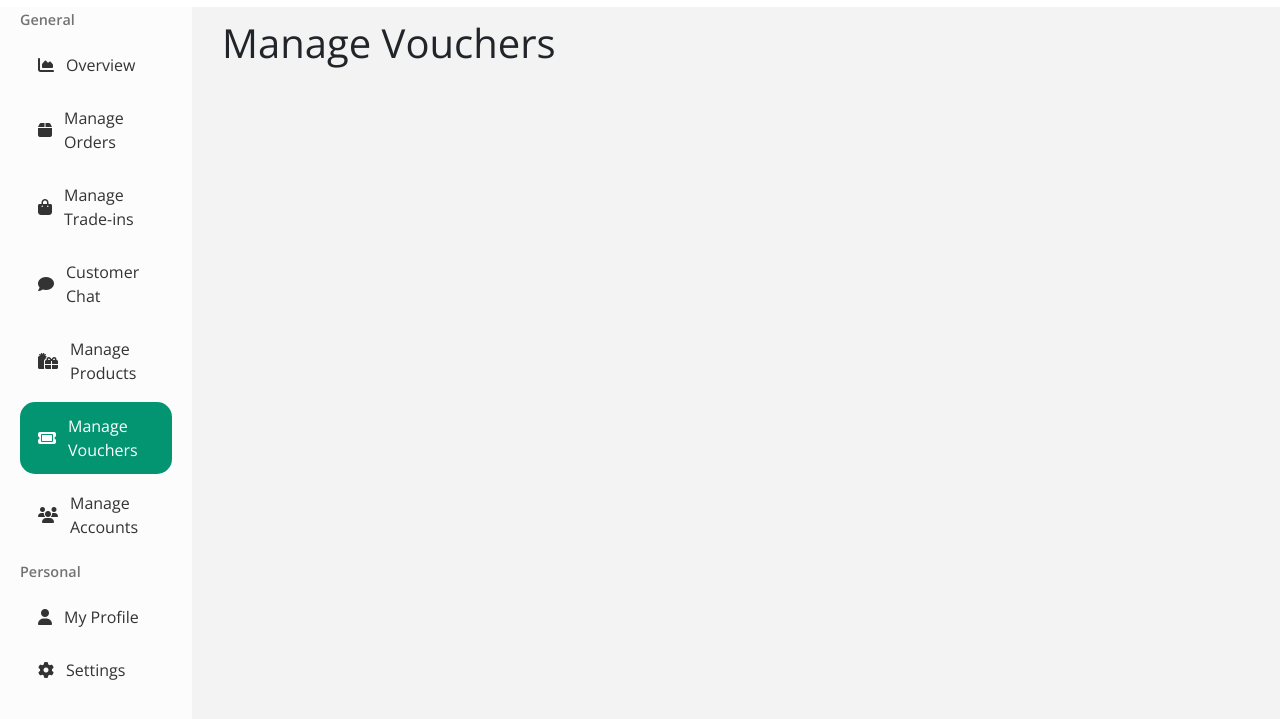
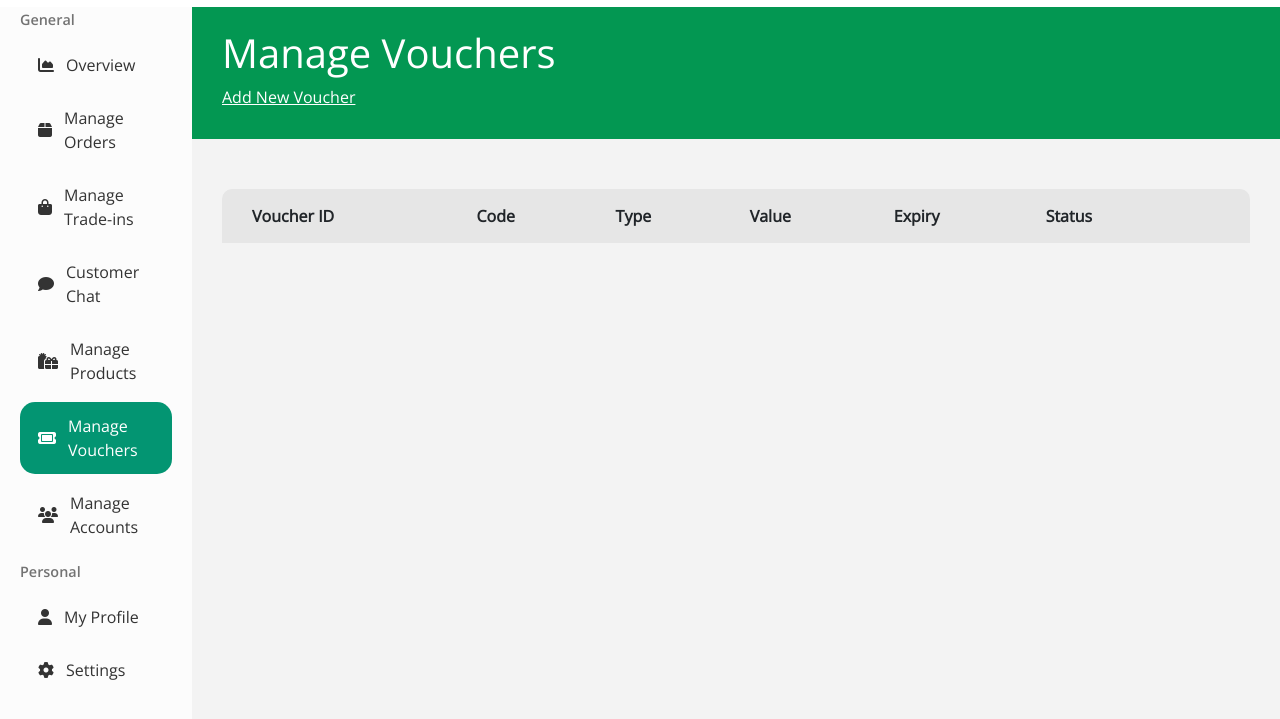
Before and after one commit to bennygdev/rewwwind, a Flask app: page /dashboard/manage-vouchers in a window 1280 px wide. Shown: the part 81-800 px from the top of the page. Run offline with Flask 3, Linux system fonts and the light colour scheme; a user stored in the database is signed in; lists and menus that the app fills with data are empty; some libraries are stand-ins or nearby versions.

Commit message:
added newsletter and voucher  model, added voucher functionality (just basic CR, frontend not fully complete)

```diff
--- a/app/__init__.py
+++ b/app/__init__.py
@@ -101,6 +101,7 @@ def create_app():
   from .manageProducts import manageProducts
   from .manageVouchers import manageVouchers
   from .manageAccounts import manageAccounts
+  from .newsletter import newsletter
 
   app.register_blueprint(overview, url_prefix="/dashboard")
   app.register_blueprint(dashboard, url_prefix="/dashboard")
@@ -110,6 +111,7 @@ def create_app():
   app.register_blueprint(manageProducts, url_prefix="/dashboard")
   app.register_blueprint(manageVouchers, url_prefix="/dashboard")
   app.register_blueprint(manageAccounts, url_prefix="/dashboard")
+  app.register_blueprint(newsletter, url_prefix="/dashboard")
 
   # Product Pages
   from .productPagination import productPagination
@@ -170,7 +172,7 @@ def create_database(app):
       print('Created Database!')
       # insert_categories()
 
-      from .seed import insert_categories, insert_products, insert_users, insert_payment_types, insert_default_roles, insert_subcategories, insert_orders
+      from .seed import insert_categories, insert_products, insert_users, insert_payment_types, insert_default_roles, insert_subcategories, insert_orders, insert_voucher_types
 
       insert_default_roles()
       insert_payment_types()
@@ -179,3 +181,4 @@ def create_database(app):
       insert_subcategories()
       insert_products()
       insert_orders()
+      insert_voucher_types()
--- a/app/manageVouchers.py
+++ b/app/manageVouchers.py
@@ -1,13 +1,59 @@
-from flask import Blueprint, render_template, redirect, url_for, request, flash
+from flask import Blueprint, render_template, redirect, url_for, request, flash, jsonify
 from flask_login import login_required, current_user
 from .roleDecorator import role_required
 from . import db
+from .models import Voucher, VoucherType
+from .forms import VoucherForm
 
 manageVouchers = Blueprint('manageVouchers', __name__)
-# Vouchers page
 
 @manageVouchers.route('/manage-vouchers')
 @login_required
 @role_required(2, 3)
 def vouchers_listing():
-  return render_template("dashboard/manageVouchers/vouchers.html", user=current_user)
+  vouchers = Voucher.query.order_by(Voucher.created_at.desc()).all()
+
+  return render_template("dashboard/manageVouchers/vouchers.html", user=current_user, vouchers=vouchers)
+
+@manageVouchers.route('/manage-vouchers/add', methods=['GET', 'POST'])
+@login_required
+@role_required(2, 3)
+def add_voucher():
+  form = VoucherForm()
+
+  if form.validate_on_submit():
+    criteria = {
+      'min_cart_amount': form.min_cart_amount.data,
+      'min_cart_items': form.min_cart_items.data,
+      'first_purchase': form.first_purchase_only.data,
+      'eligible_categories': form.eligible_categories.data
+    }
+
+    voucher = Voucher(
+      voucher_code=form.code.data,
+      voucher_description=form.description.data,
+      voucherType_id=VoucherType.query.filter_by(voucher_type=form.voucher_type.data).first().id,
+      discount_value=form.discount_value.data,
+      criteria=criteria,
+      expiry_days=form.expiry_days.data
+    )
+
+    db.session.add(voucher)
+    try:
+      db.session.commit()
+      flash('Voucher created successfully!', 'success')
+      return redirect(url_for('manageVouchers.vouchers_listing'))
+    except Exception as e: # debug
+      print(e)
+      db.session.rollback()
+      flash('An error occurred while creating the voucher.', 'error')
+
+  return render_template("dashboard/manageVouchers/add_voucher.html", user=current_user, form=form)
+
+@manageVouchers.route('/manage-vouchers/voucher-details/<int:id>')
+@login_required
+@role_required(2, 3)
+def voucher_details(id):
+  selectedVoucher = Voucher.query.get_or_404(id)
+
+  return render_template('dashboard/manageVouchers/voucher_details.html', user=current_user, selectedVoucher=selectedVoucher)
--- /dev/null
+++ b/app/static/css/dashboard/manageVouchers/vouchers.css
@@ -0,0 +1,131 @@
+.vouchers__header {
+  background-color: #039752;
+  color: #fff;
+  padding: 30px 30px;
+  position: relative;
+}
+
+.vouchers__header a {
+  color: #fff;
+}
+
+.vouchers table {
+  width: 100%;
+  /* box-shadow: inset 0 0 0 1px black; */
+  border-collapse: collapse;
+  border-radius: 10px;
+  margin-top: 30px;
+}
+
+.vouchers th {
+  padding: 15px 20px;
+}
+
+.vouchers td {
+  padding: 30px 20px;
+}
+
+.vouchers td:first-child {
+  padding-left: 30px;
+}
+
+.vouchers th {
+  resize: horizontal;
+  background-color: #e6e6e6;
+}
+
+.vouchers th:first-child {
+  padding-left: 30px;
+}
+
+.vouchers tr:first-child th:first-child {
+  border-top-left-radius: 10px;
+  /* padding-left: 20px; */
+}
+
+.vouchers tr:first-child th:last-child {
+  border-top-right-radius: 10px;
+}
+
+.vouchers tr:not(:last-child) {
+  border-bottom: 1px solid rgb(175, 175, 175);
+}
+
+.vouchers td:last-child {
+  text-align: right;
+  padding-right: 30px;
+  /* border-bottom-left-radius: 10px; */
+}
+
+.vouchers tr:last-child td:last-child {
+  border-bottom-right-radius: 10px;
+
+}
+
+.vouchers tr:last-child td:first-child {
+  border-bottom-left-radius: 10px;
+}
+
+.vouchers td.controls {
+  user-select: none;
+}
+
+.vouchers td.controls i {
+  font-size: 1.2em;
+  cursor: pointer;
+}
+
+.vouchers td.controls i:not(:last-child) {
+  margin-right: 0.6em;
+}
+
+td.controls i {
+  color: #6e6e6e;
+}
+
+td.controls {
+  display: flex;
+  flex-direction: row;
+  justify-content: end;
+  align-items: center;
+}
+
+.vouchers tbody tr {
+  background-color: #eee;
+  transition: background-color 0.3s;
+  color: #6e6e6e;
+}
+
+.vouchers tbody tr:hover {
+  background-color: rgb(204, 204, 204);
+}
+
+.vouchers tbody tr:last-child:hover {
+  border-radius: 6px;
+}
+
+.vouchers tbody td:last-child i {
+  transition: color 0.3s
+}
+
+.vouchers tbody td:last-child i:first-child {
+  margin-right: 20px;
+}
+
+.vouchers tbody td:last-child i:hover {
+  color: #039752;
+  transform: color 0.3s;
+}
+
+.vouchers p {
+  margin:0;
+}
+
+.vouchers p:first-child {
+  font-size: 1.2em;
+  font-weight: bold;
+}
+
+.voucherId {
+  padding-left: 20px;
+}
--- a/app/templates/dashboard/manageVouchers/vouchers.html
+++ b/app/templates/dashboard/manageVouchers/vouchers.html
@@ -2,8 +2,68 @@
 {% set active_page = "manage_vouchers" %}
 {% block title %}Manage Vouchers{% endblock %}
 
+{% block styles %}
+<link rel= "stylesheet" type= "text/css" href= "{{ url_for('static',filename='css/dashboard/manageVouchers/vouchers.css') }}">
+{% endblock %}
+
+{% block headerContent %}
+<div class="vouchers__header">
+  <h1 id="vouchers__title">Manage Vouchers</h1>
+  <a href="{{ url_for('manageVouchers.add_voucher') }}" >Add New Voucher</a>
+</div>
+{% endblock %}
 
 {% block content %}
-<h1>Manage Vouchers</h1>
+<!-- Include flash validation -->
+{% include "components/flashValidation.html" %}
 
+<div class="vouchers">
+  <table>
+    <thead>
+      <tr>
+        <th class="voucherId">Voucher ID</th>
+        <th class="voucherCode">Code</th>
+        <th class="voucherType">Type</th>
+        <th class="voucherValue">Value</th>
+        <th class="voucherExpiry">Expiry</th>
+        <th class="voucherStatus">Status</th>
+        <th class="controls"></th>
+      </tr>
+    </thead>
+    {% for voucher in vouchers %}
+    <tr>
+      <td class="voucherId">{{ voucher.id }}</td>
+      <td class="voucherCode">{{ voucher.voucher_code }}</td>
+      <td class="voucherType">
+        {% if voucher.voucherType_id == 1 %}
+          Percentage
+        {% elif voucher.voucherType_id == 2 %}
+          Fixed Amount
+        {% else %}
+          Free Shipping
+        {% endif %}
+      </td>
+      <td class="voucherValue">
+        {% if voucher.voucherType_id == 1 %}
+          {{ voucher.discount_value }}%
+        {% elif voucher.voucherType_id == 2 %}
+          ${{ "%.2f"|format(voucher.discount_value) }}
+        {% else %}
+          Free Shipping
+        {% endif %}
+      </td>
+      <td class="voucherExpiry">{{ voucher.expiry_days }} days</td>
+      <td class="voucherStatus">
+        {{ 'Active' if voucher.is_active else 'Inactive' }}
+      </td>
+
+      <td class="controls">
+        <a href="{{ url_for('manageVouchers.voucher_details', id=voucher.id) }}">
+          <i class="fa-solid fa-eye"></i>
+        </a>
+      </td>
+    </tr>
+    {% endfor %}
+  </table>
+</div>
 {% endblock %}
```
Also changed, not shown: app/forms.py (+43 -1 lines), app/models.py (+38 -0 lines), app/newsletter.py (added, +8 -0 lines), app/seed.py (+16 -1 lines), app/static/css/dashboard/manageVouchers/voucherForm.css (added, +31 -0 lines), app/templates/dashboard/manageVouchers/add_voucher.html (added, +118 -0 lines), app/templates/dashboard/manageVouchers/voucher_details.html (added, +15 -0 lines).
